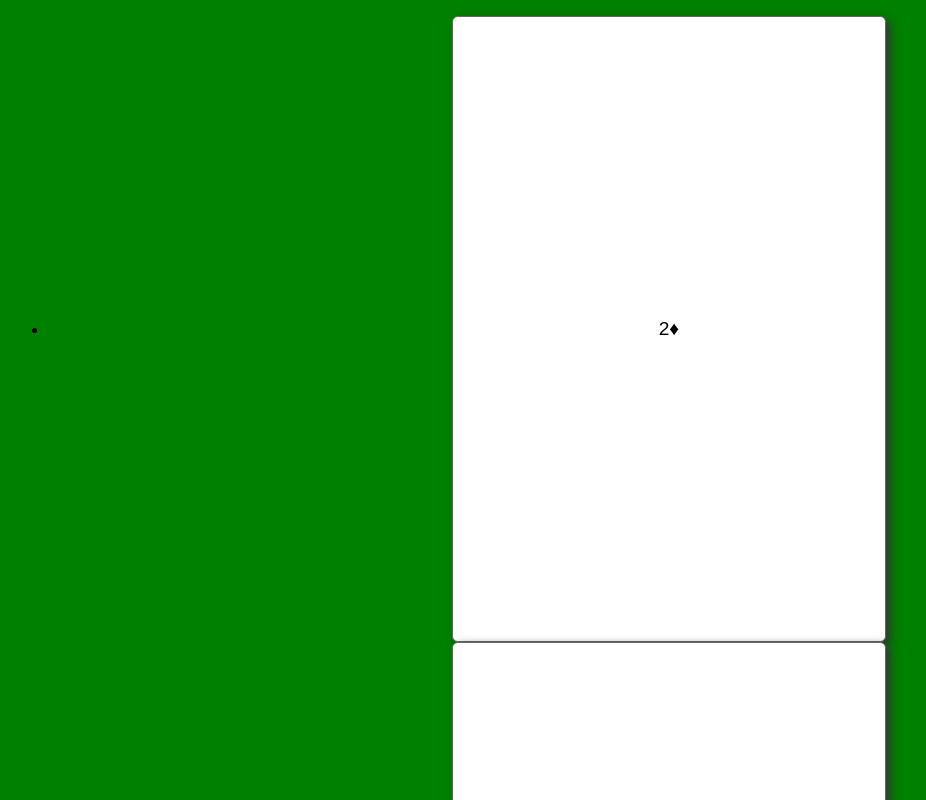
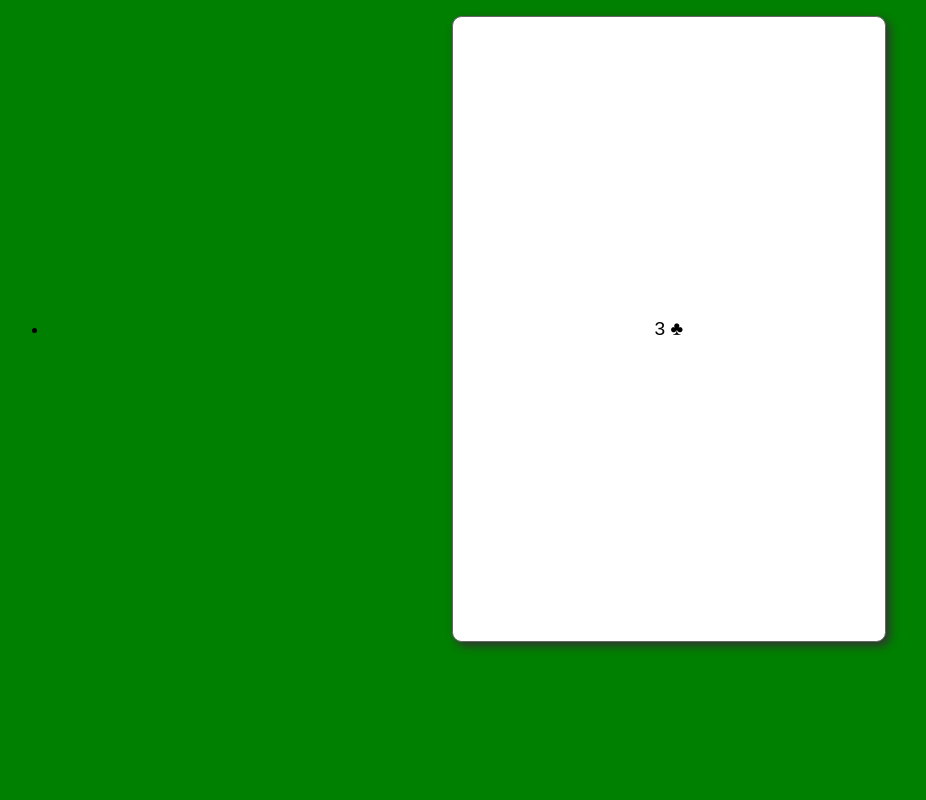
Before and after one commit to davidmorasalazar/Random-Card-Dealer-generator-, a plain HTML site: page random-card-webpack/index.html in a window 1280 px wide. Shown: the top 800 px of the page, without its empty margins (0-926 px from the left). Drawn offline with Linux system fonts and the light colour scheme.

Commit message:
my commit 2

```diff
--- a/random-card-webpack/index.css
+++ b/random-card-webpack/index.css
@@ -1,13 +1,13 @@
-body{ background: green;}
+body{ background: green; overflow-y: hidden;}
 .playingCards .card {
     display: inline-block;
     width: 22em;
     height: 32em;
     border: 1px solid #666;
-    border-radius: .3em;
-    -moz-border-radius: .3em;
-    -webkit-border-radius: .3em;
-    -khtml-border-radius: .3em;
+    border-radius: .30em;
+    -moz-border-radius: .5em;
+    -webkit-border-radius: .5em;
+    -khtml-border-radius: .5em;
     padding: .25em;
     margin: 0em 0em;
     text-align: center;
--- a/random-card-webpack/index.html
+++ b/random-card-webpack/index.html
@@ -7,10 +7,14 @@
                     <div class="playingCards">
                         <!-- <div class="card"> -->
                         <ul class="table">
-                            <li>
-                                <div class="card rank-2 diams"><span class="rank">2</span><span class="suit">&diams;</span></div>
-                            </li>
-                            <li>
+                            <!-- <input onclick = "function()" value = "Display"> -->
+                                <li>
+                                    <div class="card rank-4 diams">
+                                        <span class="rank" id="span">4</span>
+                                        <span class="suit" id="span1">&diams;</span>
+                                    </div>
+                                </li>
+                            <!-- <li>
                                 <div class="card rank-j diams"><span class="rank">J</span><span class="suit">&diams;</span></div>
                             </li>
                             <li>
@@ -21,11 +25,11 @@
                             </li>
                             <li>
                                 <div class="card rank-a clubs"><span class="rank">A</span><span class="suit">&clubs;</span></div>
-                            </li>
+                            </li>                             -->
                         </ul>
 
                         </div>
                     </div>
+    <script type='text/javascript' src='index.js'> </script>
     </body>
-    <script type='text/javascript' src='index.js'> </script>
 </html>
--- a/random-card-webpack/index.js
+++ b/random-card-webpack/index.js
@@ -1,4 +1,17 @@
+let number = document.getElementById("span");  // llama a la funcion div del html
+let symbol = document.getElementById("span1") ; // llama a la funcion div del html
+
 window.onload = function() {
-    var random = Math.random()
-  console.log("");
-};
+ let symbolarray = ["&diams;","&spades;","&hearts;","&clubs;"] ;
+ let numberarray = ["2","3","4","5","6","7","8","9","10","a","j","q","k"];
+ var randomsymbol = Math.floor(Math.random()*symbolarray.length);
+ var randomnumber = Math.floor(Math.random()*numberarray.length);
+ number.innerHTML = numberarray[randomnumber];
+ symbol.innerHTML = symbolarray[randomsymbol];
+    // alert("hola")
+    // let max = 10;
+    // let min = 2;
+    // var number = Math.floor(Math.random()*(max - min))+min;
+    // let indexsymbol = Math.floor(Math.random()*symbol.length);
+    // var simbolo = symbol[indexsymbol];
+ };
```
